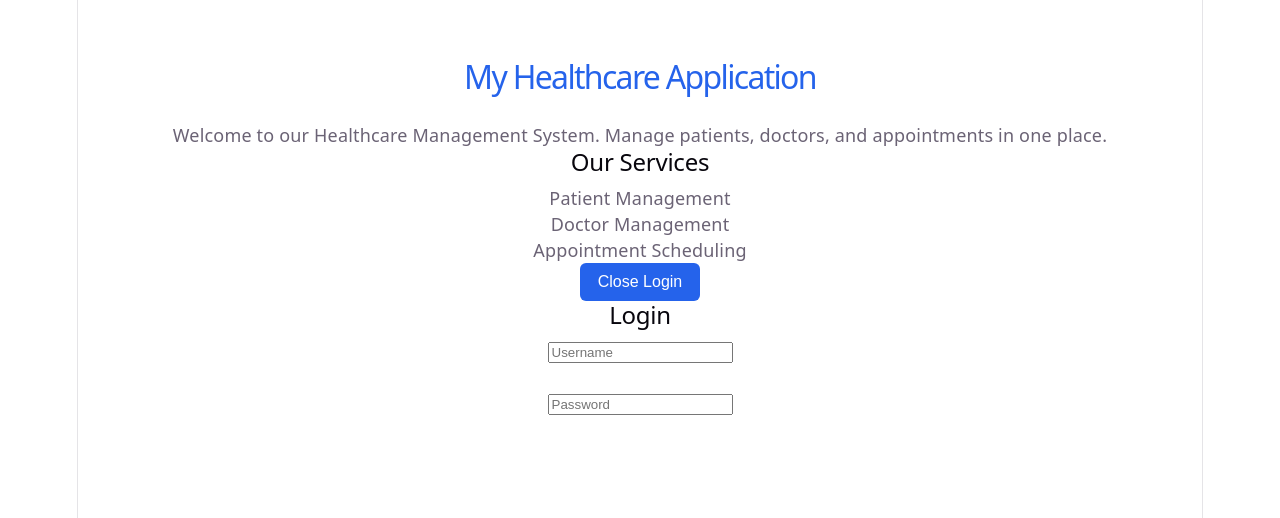
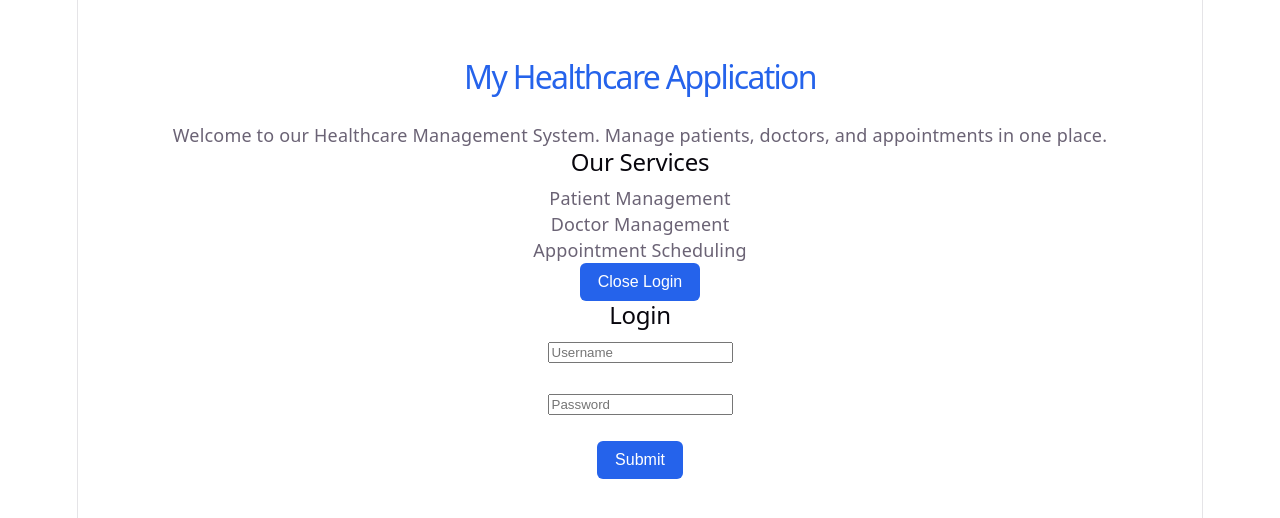
Before and after one commit to rakshithav2004/healthcare-microservices, a React (Vite) app in the folder healthcare-frontend/: page / in a window 1280 px wide. Both pictures are taken after a click on the button "Login". Shown: the top 518 px of the page. Built offline with nearby package versions, Linux system fonts and the light colour scheme.

Commit message:
Add login form submission

```diff
--- a/healthcare-frontend/src/App.jsx
+++ b/healthcare-frontend/src/App.jsx
@@ -4,9 +4,21 @@ import "./App.css";
 function App() {
   const [showLogin, setShowLogin] = useState(false);
   const [username, setUsername] = useState("");
+  const [password, setPassword] = useState("");
 
   function handleLoginClick() {
     setShowLogin(!showLogin);
+  }
+
+  function handleSubmit(event) {
+    event.preventDefault();
+
+    if (!username || !password) {
+      alert("Please enter both username and password.");
+      return;
+    }
+
+    alert(`Welcome, ${username}!`);
   }
 
   return (
@@ -33,18 +45,31 @@ function App() {
         <section>
           <h2>Login</h2>
 
+          <form onSubmit={handleSubmit}>
             <input
               type="text"
               placeholder="Username"
               value={username}
               onChange={(event) => setUsername(event.target.value)}
             />
-          {username && <p>Welcome, {username}!</p>}
 
             <br />
             <br />
 
-          <input type="password" placeholder="Password" />
+            <input
+              type="password"
+              placeholder="Password"
+              value={password}
+              onChange={(event) => setPassword(event.target.value)}
+            />
+
+            <br />
+            <br />
+
+            <button type="submit">Submit</button>
+          </form>
+
+          {username && <p>Welcome, {username}!</p>}
         </section>
       )}
   </div>
```
Lines whose indentation alone changed are shown as unchanged.
